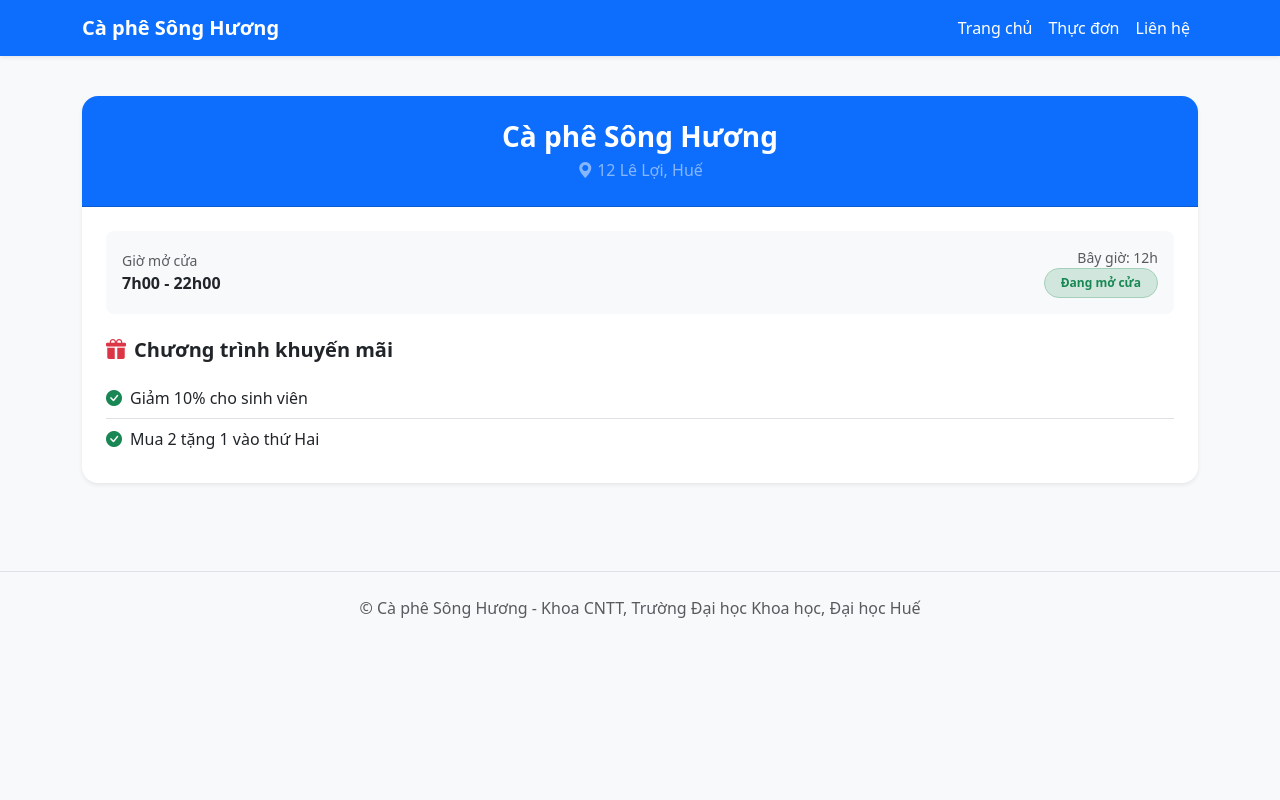
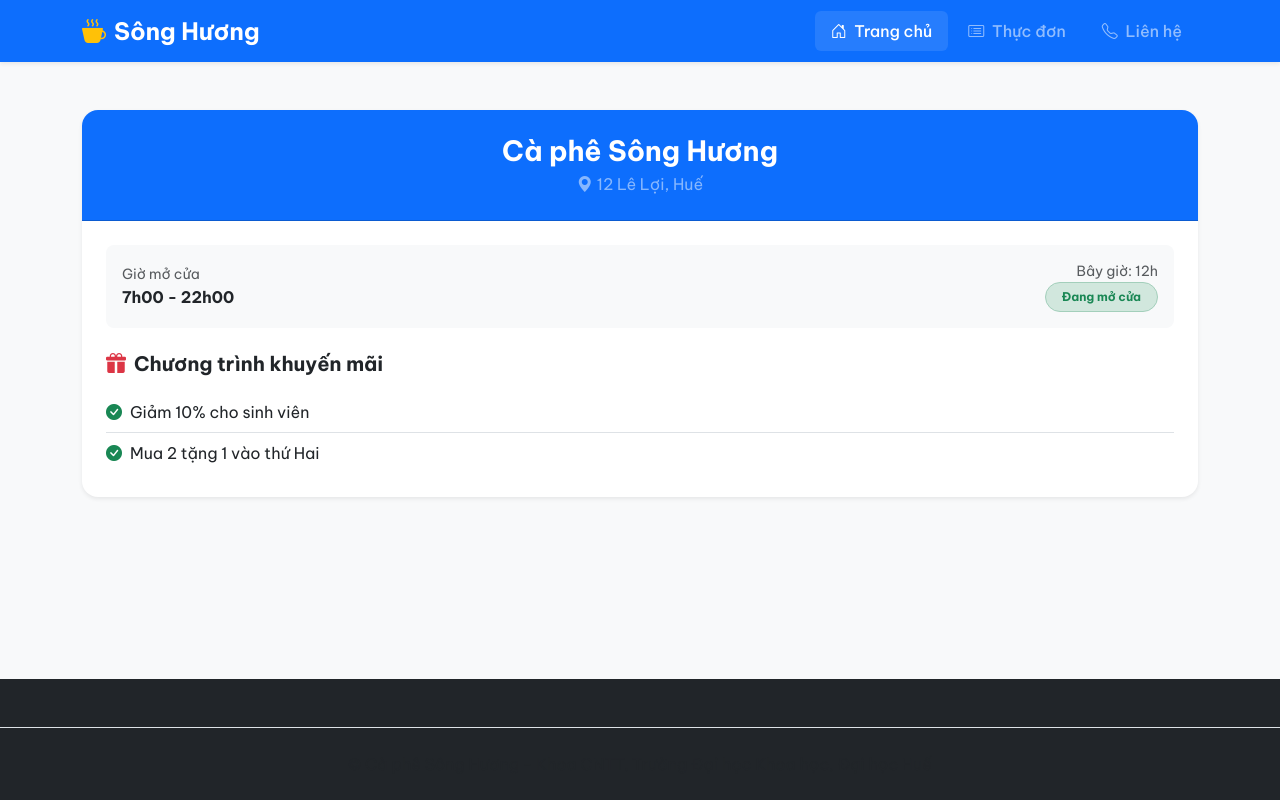
Before and after one commit to kevinhung369-tech/Chuong3, a Flask app: page / in a window 1280 px wide. Run offline with Flask 3, Linux system fonts and the light colour scheme.

Commit message:
Cap nhat giao dien navbar va base

```diff
--- a/LibraryMS/templates/_navbar.html
+++ b/LibraryMS/templates/_navbar.html
@@ -1,10 +1,43 @@
-<nav class="navbar navbar-expand-lg navbar-dark bg-primary shadow-sm mb-4">
+<nav class="navbar navbar-expand-lg navbar-dark bg-primary">
     <div class="container">
-        <a class="navbar-brand fw-bold" href="/">Cà phê Sông Hương</a>
-        <div class="navbar-nav">
-            <a class="nav-link text-white" href="/">Trang chủ</a>
-            <a class="nav-link text-white" href="/menu">Thực đơn</a>
-            <a class="nav-link text-white" href="/contact">Liên hệ</a>
+        <!-- Logo / Tên quán -->
+        <a class="navbar-brand fw-bold fs-4 d-flex align-items-center" href="/">
+            <i class="bi bi-cup-hot-fill me-2 text-warning"></i>
+            Sông Hương
+        </a>
+
+        <!-- Nút menu hamburger (hiển thị trên màn hình nhỏ/điện thoại) -->
+        <button class="navbar-toggler border-0 shadow-none" type="button" data-bs-toggle="collapse" data-bs-target="#navbarMenu" aria-controls="navbarMenu" aria-expanded="false" aria-label="Mở menu">
+            <span class="navbar-toggler-icon"></span>
+        </button>
+
+        <!-- Danh sách các liên kết -->
+        <div class="collapse navbar-collapse" id="navbarMenu">
+            <!-- ms-auto giúp đẩy menu về góc phải màn hình -->
+            <ul class="navbar-nav ms-auto fw-medium fs-6 gap-1 mt-3 mt-lg-0">
+
+                <!-- Trang chủ -->
+                <li class="nav-item">
+                    <a class="nav-link px-3 rounded {% if request.path == '/' %}active bg-white bg-opacity-10{% endif %}" href="/">
+                        <i class="bi bi-house-door me-1"></i> Trang chủ
+                    </a>
+                </li>
+
+                <!-- Thực đơn -->
+                <li class="nav-item">
+                    <a class="nav-link px-3 rounded {% if request.path == '/menu' %}active bg-white bg-opacity-10{% endif %}" href="/menu">
+                        <i class="bi bi-card-list me-1"></i> Thực đơn
+                    </a>
+                </li>
+
+                <!-- Liên hệ -->
+                <li class="nav-item">
+                    <a class="nav-link px-3 rounded {% if request.path == '/contact' %}active bg-white bg-opacity-10{% endif %}" href="/contact">
+                        <i class="bi bi-telephone me-1"></i> Liên hệ
+                    </a>
+                </li>
+
+            </ul>
         </div>
     </div>
 </nav>
--- a/LibraryMS/templates/base.html
+++ b/LibraryMS/templates/base.html
@@ -3,27 +3,65 @@
 <head>
     <meta charset="UTF-8">
     <meta name="viewport" content="width=device-width, initial-scale=1.0">
+    <meta name="description" content="Quán Cà phê Sông Hương - Không gian thư giãn tại Huế">
     <title>{% block title %}{% endblock %} - Sông Hương</title>
 
+    <!-- Thêm Google Fonts (Be Vietnam Pro) để chữ hiển thị đẹp và hiện đại hơn -->
+    <link rel="preconnect" href="https://fonts.googleapis.com">
+    <link rel="preconnect" href="https://fonts.gstatic.com" crossorigin>
+    <link href="https://fonts.googleapis.com/css2?family=Be+Vietnam+Pro:wght@300;400;500;600;700&display=swap" rel="stylesheet">
+
+    <!-- Bootstrap 5 & Icons -->
     <link href="https://cdn.jsdelivr.net/npm/bootstrap@5.3.3/dist/css/bootstrap.min.css" rel="stylesheet">
     <link href="https://cdn.jsdelivr.net/npm/bootstrap-icons@1.11.3/font/bootstrap-icons.min.css" rel="stylesheet">
 
-    {% block styles %}
-    {% endblock %}
+    <style>
+        /* Ghi đè font chữ mặc định của Bootstrap */
+        body {
+            font-family: 'Be Vietnam Pro', sans-serif;
+            background-color: #f8f9fa; /* Màu nền sáng, dịu mắt */
+        }
+
+        /* Hiệu ứng cuộn trang mượt mà */
+        html {
+            scroll-behavior: smooth;
+        }
+
+        /* Thêm hiệu ứng nổi nhẹ cho các thẻ card (nếu sử dụng trong các trang con) */
+        .card {
+            transition: transform 0.3s ease, box-shadow 0.3s ease;
+        }
+        .card:hover {
+            transform: translateY(-5px);
+            box-shadow: 0 10px 20px rgba(0,0,0,0.1) !important;
+        }
+    </style>
+
+    {% block styles %}{% endblock %}
 </head>
-<body class="bg-light">
+<!-- Thêm d-flex, flex-column và min-vh-100 để đảm bảo Footer luôn nằm ở đáy màn hình -->
+<body class="d-flex flex-column min-vh-100">
 
-    <!-- Include Navbar từ file riêng -->
-    {% include "_navbar.html" %}
+    <!-- Bọc Navbar trong thẻ header, thêm hiệu ứng bóng đổ và ghim trên cùng -->
+    <header class="sticky-top shadow-sm">
+        {% include "_navbar.html" %}
+    </header>
 
-    <main class="container py-3">
+    <!-- Thêm flex-grow-1 để phần nội dung chiếm toàn bộ không gian trống ở giữa -->
+    <main class="container flex-grow-1 py-5">
         {% block content %}
         {% endblock %}
     </main>
 
-    <!-- Include Footer từ file riêng -->
-    {% include "_footer.html" %}
+    <!-- mt-auto đẩy Footer xuống sát đáy trang khi nội dung bên trên quá ngắn -->
+    <footer class="mt-auto bg-dark text-white">
+        {% include "_footer.html" %}
+    </footer>
 
+    <!-- Bootstrap JS -->
     <script src="https://cdn.jsdelivr.net/npm/bootstrap@5.3.3/dist/js/bootstrap.bundle.min.js"></script>
+
+    <!-- Block để chèn thêm Javascript riêng cho từng trang con (nếu cần) -->
+    {% block scripts %}{% endblock %}
 </body>
 </html>
```
